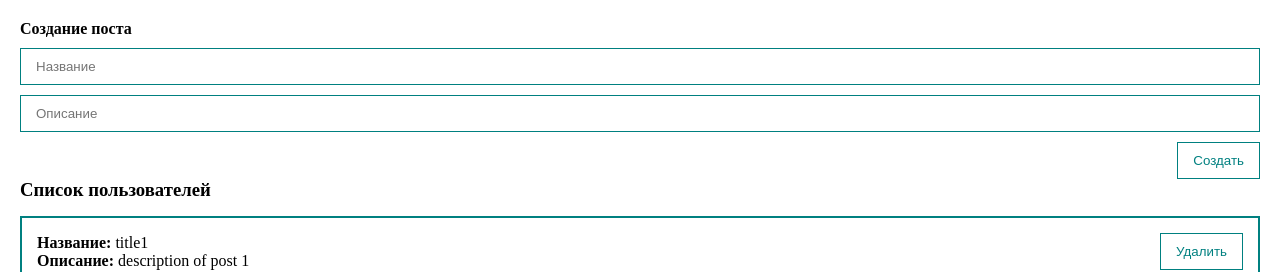
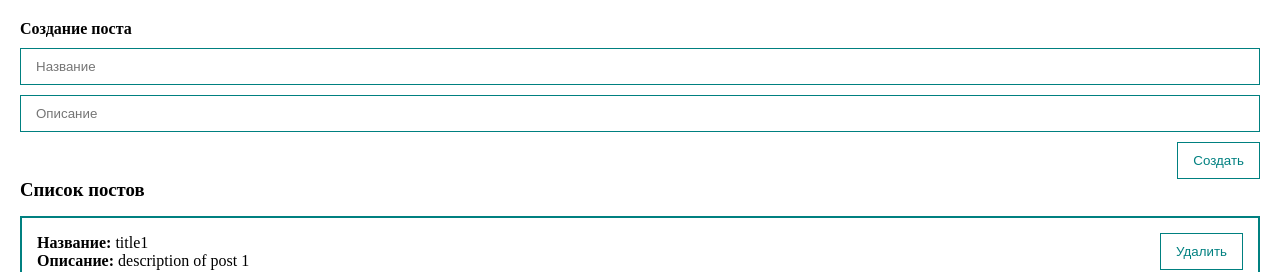
Before and after one commit to MeLonMzfk54/vue3-first, a Vue app: page / in a window 1280 px wide. Shown: the top 272 px of the page. Built offline with nearby package versions, Linux system fonts and the light colour scheme.

Commit message:
empty posts alert

```diff
--- a/src/components/posts/PostList.vue
+++ b/src/components/posts/PostList.vue
@@ -1,6 +1,6 @@
 <template>
-  <div>
-    <h3>Список пользователей</h3>
+  <div v-if="posts.length">
+    <h3>Список постов</h3>
     <post-item
         v-for="post in posts"
         :post="post"
@@ -8,6 +8,9 @@
         @remove="$emit('remove', post)"
     />
   </div>
+  <h2 v-else style="color: red">
+    Список постов пуст
+  </h2>
 </template>
 
 <script>
```
